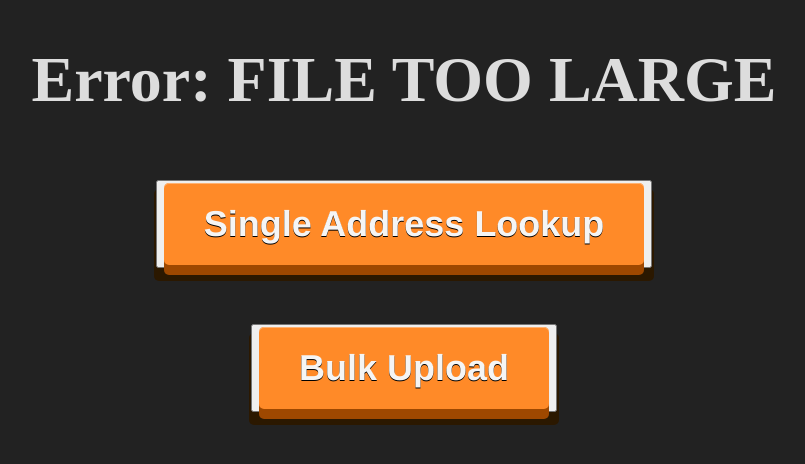
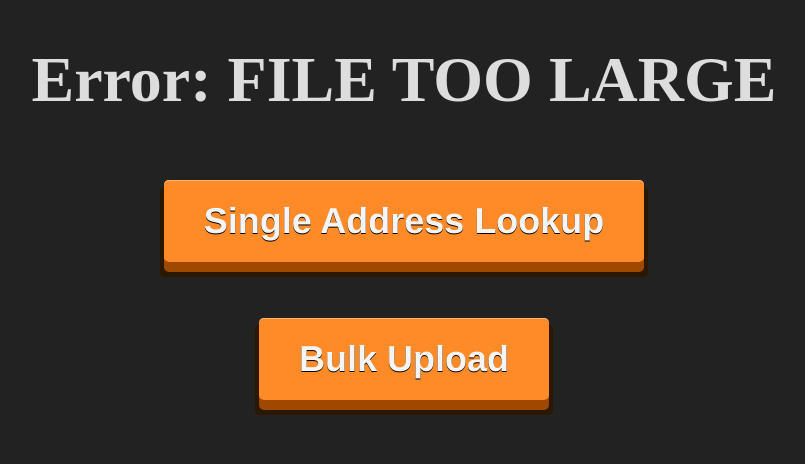
Before and after one commit to jsattari/zipfinder, a Flask app: template templates/too_large.html in a window 1280 px wide. Shown: the top 464 px of the page, without its empty margins (236-1041 px from the left). Run offline with Flask 2, Linux system fonts and the light colour scheme; the template is opened without the code that fills it, so the values that code supplies are empty; parts of the project's set-up code (start-up, migrations or seed data) failed here and were passed over; some web fonts are replaced.

Commit message:
updated buttons to divs

```diff
--- a/templates/too_large.html
+++ b/templates/too_large.html
@@ -12,14 +12,14 @@
 <body>
     <h1>Error: FILE TOO LARGE</h1>
     <p>
-        <button id="Enter" type="button" class="button">
-            <a href="{{ url_for('home') }}">Single Address Lookup</a>
-        </button>
+    <div id="Enter" type="button" class="button">
+        <a href="{{ url_for('home') }}">Single Address Lookup</a>
+    </div>
     </p>
     <p>
-        <button id="Enter" type="button" class="button">
-            <a href="{{ url_for('bulk') }}">Bulk Upload</a>
-        </button>
+    <div id="Enter" type="button" class="button">
+        <a href="{{ url_for('bulk') }}">Bulk Upload</a>
+    </div>
     </p>
 </body>
 
```
Also changed, not shown: templates/bad_filename.html (+6 -6 lines).
